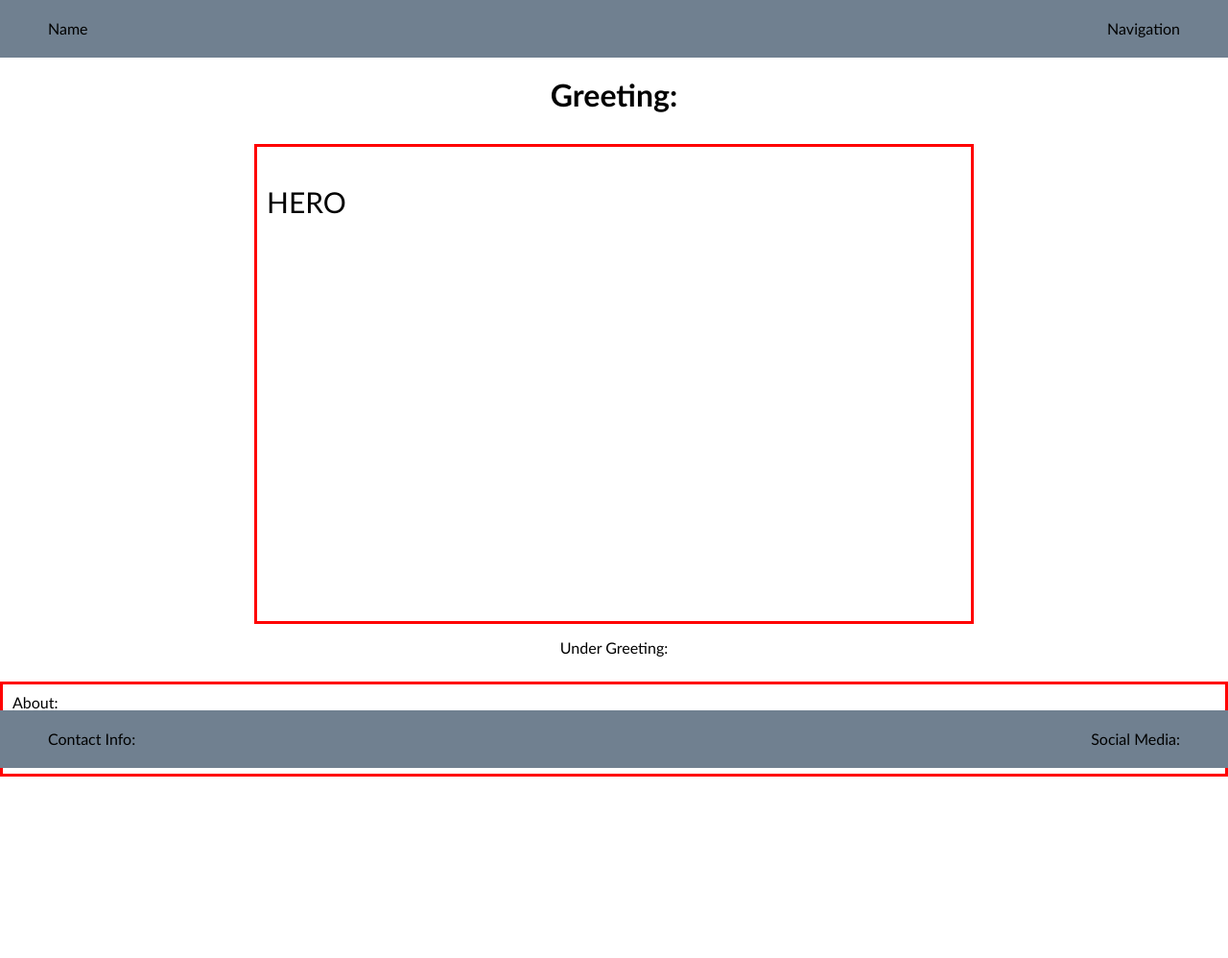
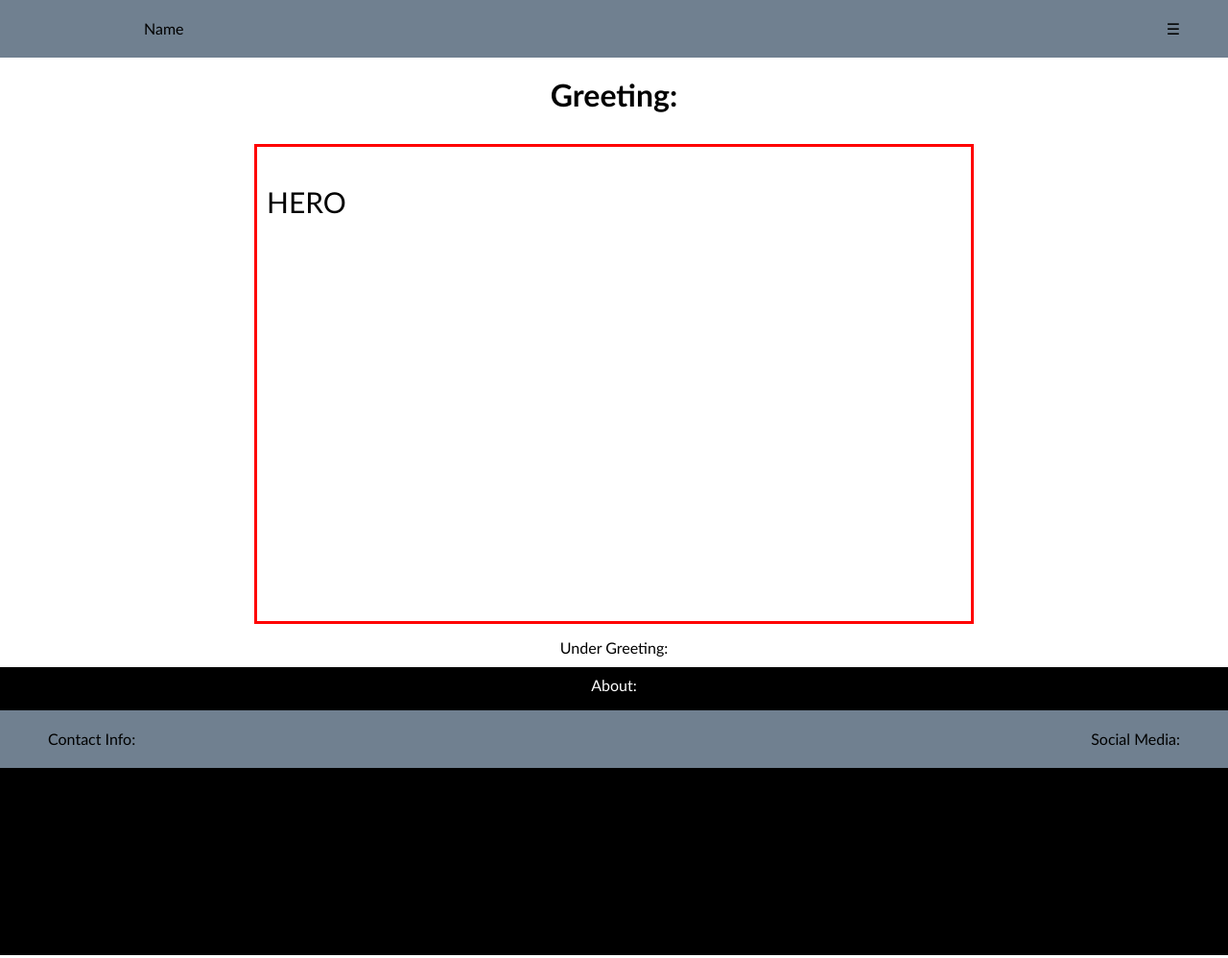
Before and after one commit to DjjimmyHD/portfolio, a plain HTML site: page index.html in a window 1280 px wide. Shown: the top 998 px of the page at 96% size. Before the commit the page ends 809 px from the top, so only its background shows below. Drawn offline with nearby package versions, Linux system fonts and the light colour scheme.

Commit message:
updated HTML/CSS - added resources

```diff
--- a/flex.css
+++ b/flex.css
@@ -2,7 +2,7 @@
     box-sizing: border-box;
   }
 
-/* Global CSS */
+/* Mobile View */
   body {
     font-family: 'Trebuchet MS';
   }
@@ -42,6 +42,7 @@
   }
 
   section {
+    display: flex;
     margin-top: 10px;
     padding: 10px;
   }
@@ -49,7 +50,7 @@
  /* Targeted Element CSS  */
 
   nav > #name {
-    padding-left: 50px;
+    padding-left: 150px;
     width: 50%;
   }
 
@@ -71,13 +72,23 @@
   }
 
   #about {
-    border: 3px red solid;
+    position: absolute;
+    top: 685px;
+    height: 300px;
+    background: black;
     width: 100%;
+    color: white;
+    justify-content: center;
   }
 
   #portfolio {
     border: 3px red solid;
-    width: 100%;
+    position: relative;
+    top: 300px;
+    width: 750px;
+    height: 650px;
+    justify-content: center;
+    margin-bottom: 70px;
   }
 
   #email {
--- a/index.html
+++ b/index.html
@@ -13,7 +13,7 @@
 <body>
     <nav>
         <div id='name'>Name</div>
-        <div id='navigation'>Navigation</div>
+        <div id='navigation'>&#9776;</div>
     </nav>
     <main>
         <header>
```
Also changed, not shown: resources/Hamburger.png (added), resources/takeOnMe.jpg (added), 1 other file.
